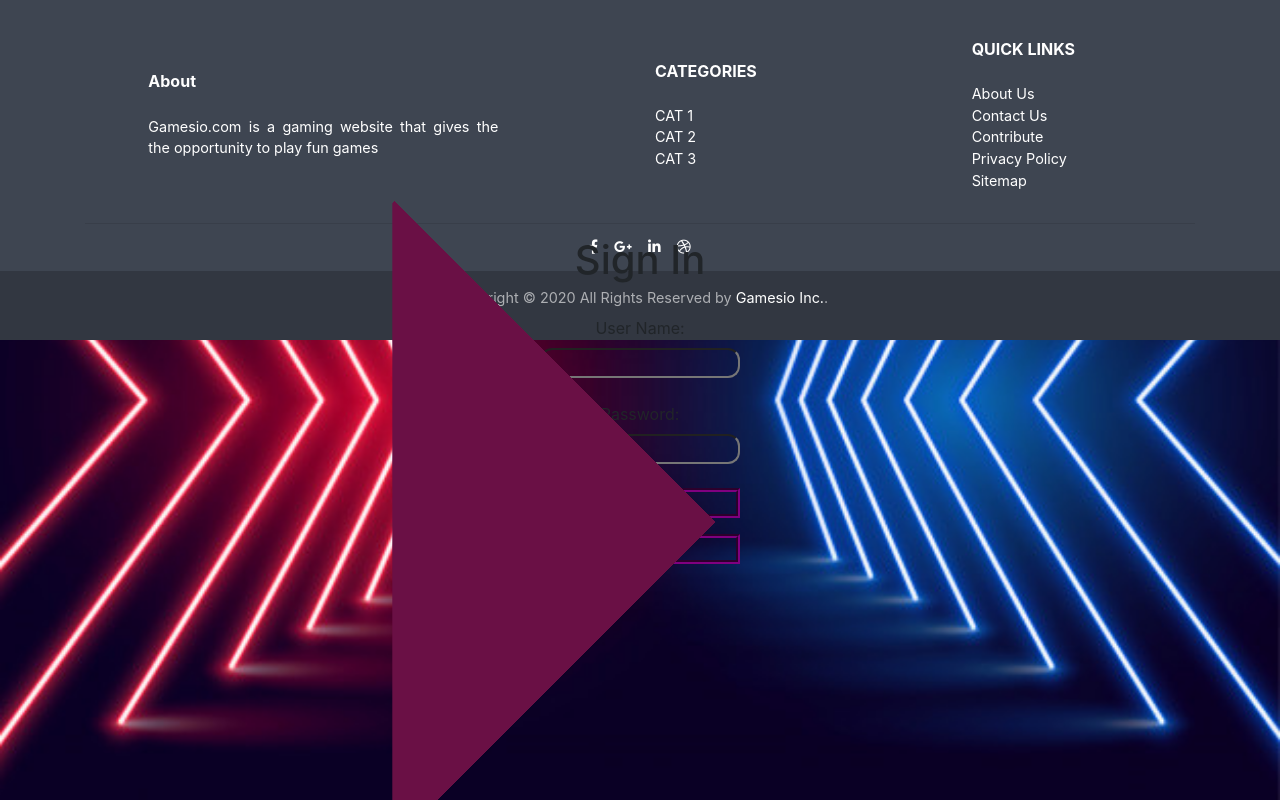
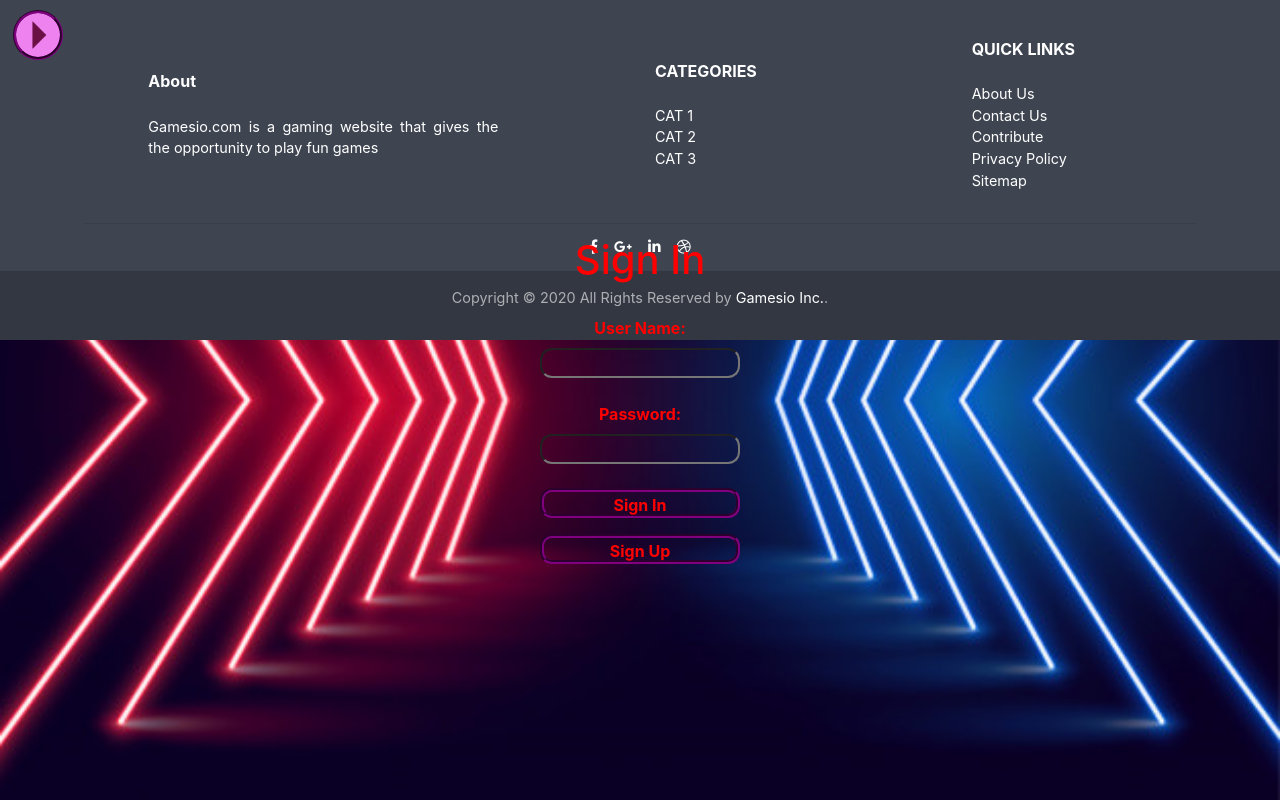
Before and after one commit to rbkplus2project/GreenField, a React (Create React App) app: page /signin in a window 1280 px wide. Built offline with nearby package versions, Linux system fonts and the light colour scheme.

Commit message:
footer +

```diff
--- a/public/style.css
+++ b/public/style.css
@@ -4,11 +4,9 @@ body {
     background-repeat:no-repeat;
     background-size: 100% 100%;
     background-attachment: fixed;
-    color:red;
-    font-weight: bold;
-    text-align: center;
+    min-height: 500px;
 }
-input[type='button'], button{
+.button{
     border: 4px groove purple;
     border-radius: 12px;
     font-weight: bold;
@@ -19,7 +17,7 @@ input[type='button'], button{
     width:200px;
     outline: none;
 }
-input[type='text'], input[type='number'], input[type='password'], textarea{
+.text{
     color:red;
     font-weight: bold;
     text-align: center;
@@ -59,6 +57,11 @@ input:hover, textarea:hover, button:hover, .navitem:hover{
 .hide{
     display:none;
 }
+.styled{
+  color:red;
+  font-weight: bold;
+  text-align: center;
+}
 .menu{
     position:fixed;
     top:10px;
@@ -77,7 +80,7 @@ input:hover, textarea:hover, button:hover, .navitem:hover{
 .gameitem{
     display: inline-block;
     width: 44vw;
-    margin: 3vw 1vw 0vw 1vw;
+    margin: 1vw 1vw 2vw 1vw;
     padding: 10px;
     border: 5px solid purple;
 }
--- a/src/components/NavBar.js
+++ b/src/components/NavBar.js
@@ -19,14 +19,14 @@ class NavBar extends Component {
         if (localStorage.getItem('gamesio')) {
             return (
                 <div className="menu" >
-                    <img id="openmenu" className="arrow" alt="" src="./media/rightarrow.png" onClick={this.handleClick} style={{ display: this.props.showMenu === "show" ? "none" : "" }}></img>
+                    <img className="navitem" alt="" src="./media/rightarrow.png" onClick={this.handleClick} style={{ display: this.props.showMenu === "show" ? "none" : "" }}></img>
                     <nav id="img-logo" className="row" style={{ display: this.props.showMenu === "show" ? "" : "none" }} >
-                        <img id="openmenu" className="arrow" alt="" src="./media/leftarrow.png" onClick={this.handleClick}></img>
-                        <input type="image" className="navitem" alt="Search" src="./media/search.png"></input>
+                        <img className="navitem" alt="" src="./media/leftarrow.png" onClick={this.handleClick}></img>
+                            <input type="image" className="navitem" alt="Search" src="./media/search.png"></input>
                         <Link to="/">
                             <input type="image" className="navitem" alt="Home" src="./media/house.png"></input>
                         </Link ><Link to="/signout">
-                            <input type="image" className="navitem" alt="SignUp" src="./media/signup.png"></input>
+                            <input type="image" className="navitem" alt="SignOut" src="./media/signout.png"></input>
                         </Link><Link to="/settings">
                             <input type="image" className="navitem" alt="Settings" src="./media/cog.png"></input>
                         </Link>
@@ -36,10 +36,10 @@ class NavBar extends Component {
         } else {
             return (
                 <div className="menu" >
-                    <img id="openmenu" className="arrow" alt="" src="./media/rightarrow.png" onClick={this.handleClick} style={{ display: this.props.showMenu === "show" ? "none" : "" }}></img>
+                    <img className="navitem" alt="" src="./media/rightarrow.png" onClick={this.handleClick} style={{ display: this.props.showMenu === "show" ? "none" : "" }}></img>
                     <nav id="img-logo" className="row" style={{ display: this.props.showMenu === "show" ? "" : "none" }} >
-                        <img id="openmenu" className="arrow" alt="" src="./media/leftarrow.png" onClick={this.handleClick}></img>
-                        <input type="image" className="navitem" alt="Search" src="./media/search.png"></input>
+                        <img className="navitem" alt="" src="./media/leftarrow.png" onClick={this.handleClick}></img>
+                            <input type="image" className="navitem" alt="Search" src="./media/search.png"></input>
                         <Link to="/">
                             <input type="image" className="navitem" alt="Home" src="./media/house.png"></input>
                         </Link ><Link to="/signin">
--- a/src/components/SignIn.js
+++ b/src/components/SignIn.js
@@ -12,7 +12,7 @@ class SignIn extends Component {
 
     handleSubmit = (e) => {
         e.preventDefault();
-        let input = $('#signIn-form').serializeArray();
+        let input = $('#signin-form').serializeArray();
         let options = {
             url: `http://localhost:3000/user/signin`,
             method: 'post',
@@ -38,21 +38,21 @@ class SignIn extends Component {
         if (this.state.redirect) {
             return <Redirect to="/"/>
         } else{return (
-            <div id="signIn" className="center">
-                <form id="signIn-form" onSubmit={this.handleSubmit}>
+            <div id="signin" className="center styled">
+                <form id="signin-form" onSubmit={this.handleSubmit}>
                     <h1>Sign In</h1>
                     <br/>
                     <div className="column">
                     <label htmlFor="username">User Name:</label>
-                    <input type="text" id="username" name="username" onChange={this.handleChange} /><br/>
+                    <input type="text" className="text" id="username" name="username" onChange={this.handleChange} /><br/>
                     <label htmlFor="Password">Password:</label>
-                    <input type="password" id="password" name="password" onChange={this.handleChange} />
+                    <input type="password" className="text" id="password" name="password" onChange={this.handleChange} />
                     </div>
                     <br/>
-                    <button>Sign In</button><br/>
+                    <button className="button">Sign In</button><br/>
                 </form>
                     <Link to="/signup">
-                    <button>Sign Up</button><br/>
+                    <button className="button">Sign Up</button><br/>
                     </Link>
             </div>
         )}
--- a/src/components/SignOut.js
+++ b/src/components/SignOut.js
@@ -5,12 +5,12 @@ let SignOut = () => {
     let signout = () => localStorage.removeItem('gamesio')
     return (
         <div>
-            <h2>are you sure about that?</h2>
+            <h2 className="styled">Sign Out?</h2>
             <Link to="/">
-                <button onClick={signout}>Yes</button>
+                <button className="button" onClick={signout}>Yes</button>
             </Link>
             <Link to="/">
-                <button>No</button>
+                <button className="button">No</button>
             </Link>
         </div>
     )
--- a/src/components/SignUp.js
+++ b/src/components/SignUp.js
@@ -40,23 +40,23 @@ class SignUp extends Component {
             return <Redirect to="/signin"/>
         } else {
             return (
-                <div id="signup" className="center">
+                <div id="signup" className="center styled">
                 <form id="signup-form" onSubmit={this.handleSubmit}>
                     <h1>Sign Up</h1>
                     <br/>
                     <div className="column">
                     <label htmlFor="newusername">User Name:</label>
-                    <input type="text" id="newusername" name="newusername" onChange={this.handleChange} /><br/>
+                    <input type="text" className="text" id="newusername" name="newusername" onChange={this.handleChange} /><br/>
                     <label htmlFor="newPassword">Password:</label>
-                    <input type="password" id="newPassword" name="newPassword" onChange={this.handleChange} /><br/>
+                    <input type="password" className="text" id="newPassword" name="newPassword" onChange={this.handleChange} /><br/>
                     <label htmlFor="confirmPassword">Confirm Password:</label>
-                    <input type="password" id="confirmPassword" name="confirmPassword" onChange={this.handleChange} />
+                    <input type="password" className="text" id="confirmPassword" name="confirmPassword" onChange={this.handleChange} />
                     </div>
                     <br/>
-                    <button>Sign Up</button><br/>
+                    <button className="button">Sign Up</button><br/>
                 </form>
                     <Link to="/signin">
-                    <button>Sign In</button><br/>
+                    <button className="button">Sign In</button><br/>
                     </Link>
             </div>
         )
--- a/src/reducers/rootReducer.js
+++ b/src/reducers/rootReducer.js
@@ -1,9 +1,12 @@
 const initState = {
+    test: [
+        { username: "ahamd", password: "123"}
+    ],
     showMenu: "hide"
 }
 
 const rootReducer = (state = initState, action) => {
-    if (action.type === "Show_MENU") {
+    if (action.type === "SHOW_MENU") {
         return {
             ...state,
             showMenu: action.showMenu
```
Also changed, not shown: public/media/signout.png (added).
